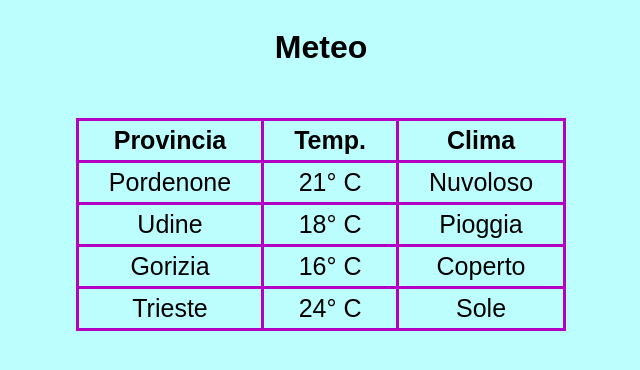
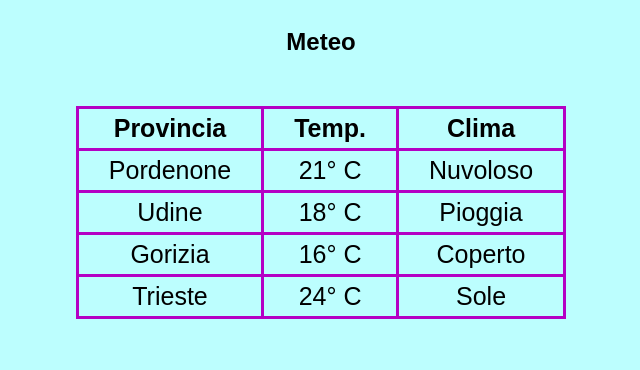
Before and after one commit to enricogiacomazzi/wics-meteo, a plain HTML site: page index.html in a window 1280 px wide. Shown: the whole page, without its empty margins (319-959 px from the left). Drawn offline with Linux system fonts and the light colour scheme.

Commit message:
cambiato h1 a h2

```diff
--- a/index.html
+++ b/index.html
@@ -8,7 +8,7 @@
 </head>
 <body>
     <div class="container">
-        <h1>Meteo</h1>
+        <h2>Meteo</h2>
         <table>
             <tr>
                 <th>Provincia</th>
```
